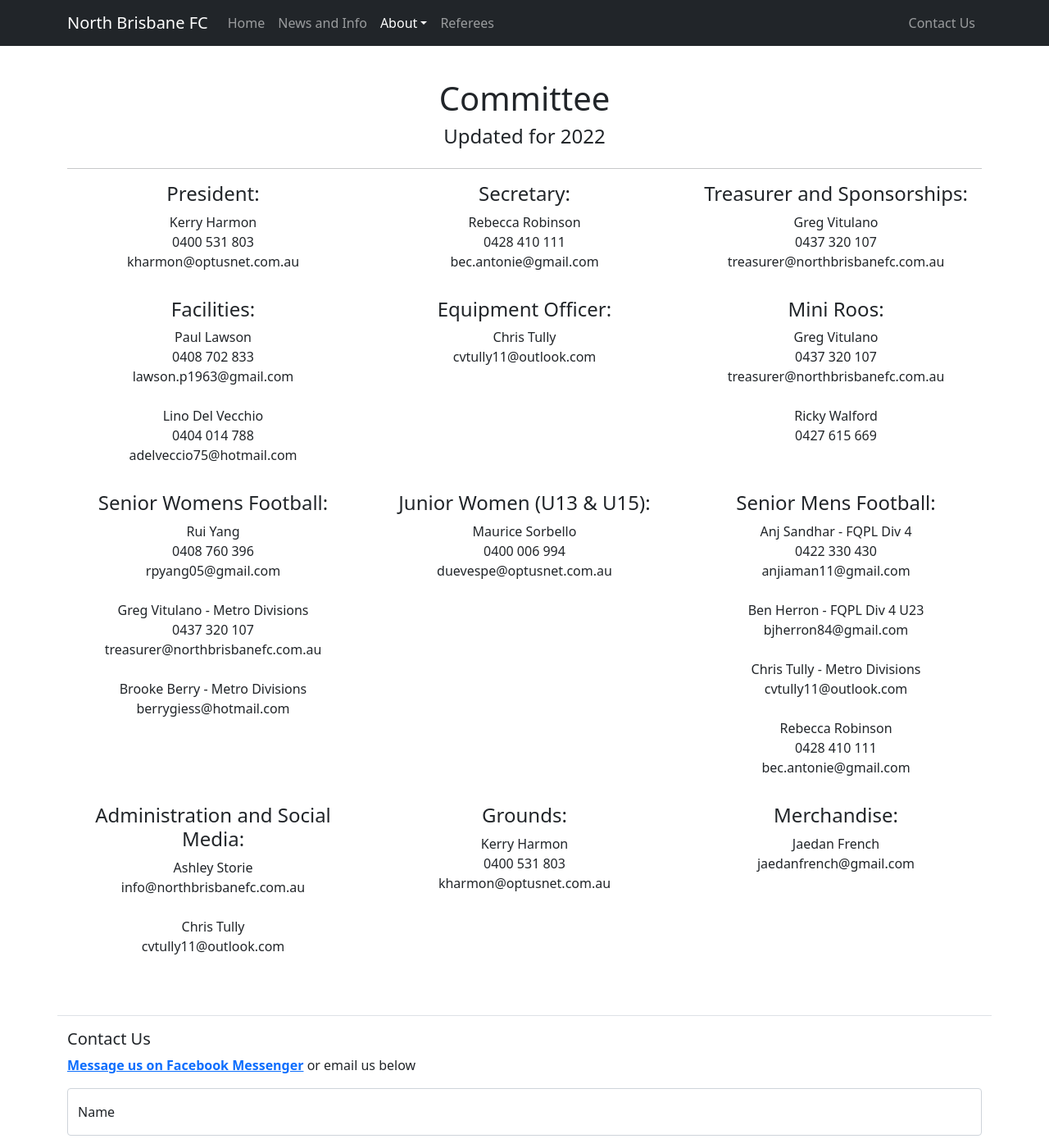
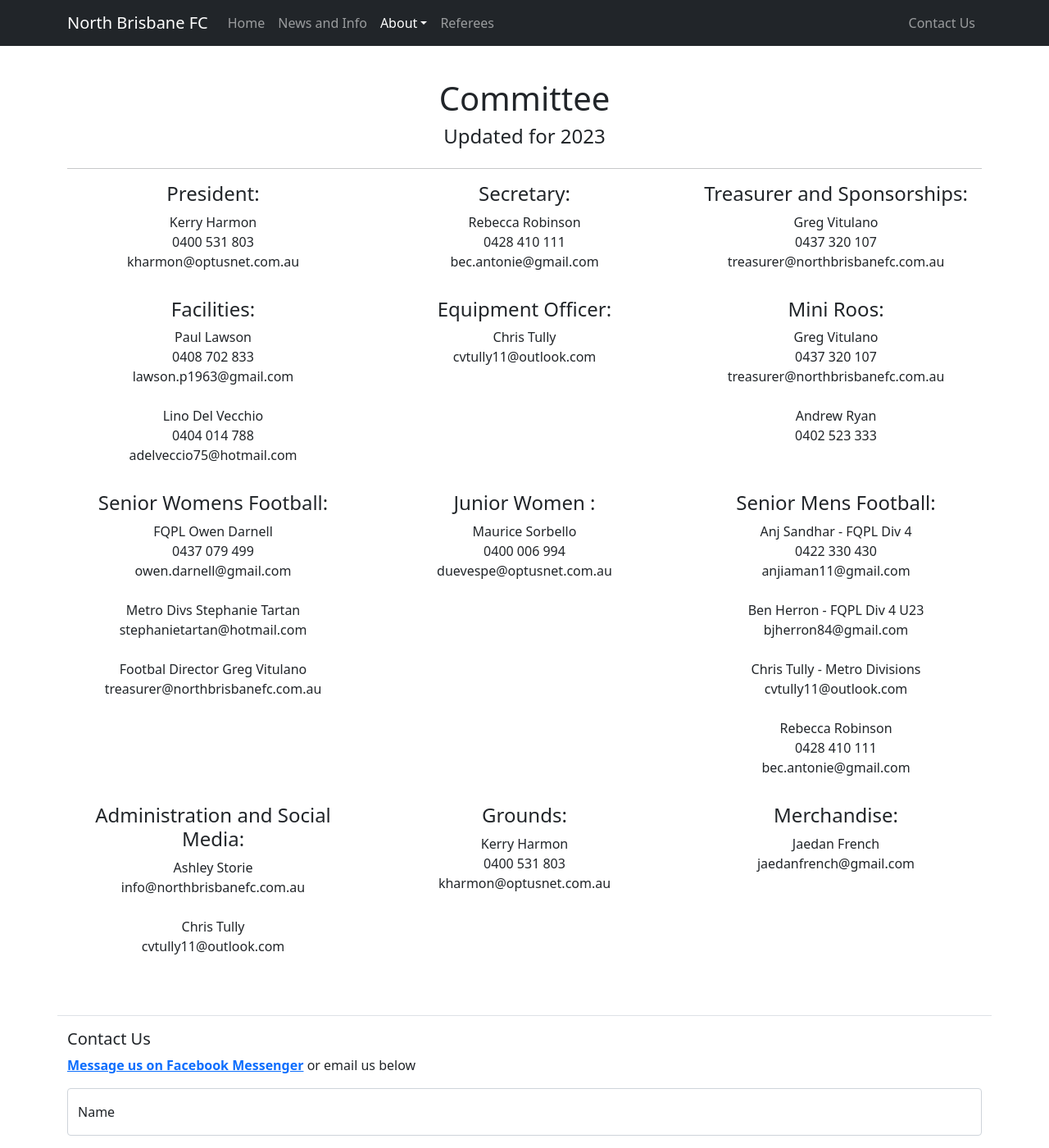
Before and after one commit to technicalnbfc/technicalnbfc.github.io, a Jekyll site: the page built from about/committee.html, in a window 1280 px wide and 1400 px high. Shown: the whole window at 82% size. Built offline with Jekyll 4.4.1, drawn with Linux system fonts in a browser that asks for light colours; nearby versions of some CDN libraries; some of the changed text lies outside the part shown.

Commit message:
initial 2023 updates

```diff
--- a/_includes/footer.html
+++ b/_includes/footer.html
@@ -4,7 +4,7 @@
   <div class="row">
     <div class="text-center col">
       <h4>North Brisbane FC</h4>
-      <p class="small">Copyright © 2022 · All Rights Reserved · <a href="index.html">Back to Top</a></p>
+      <p class="small">Copyright © 2023 · All Rights Reserved · <a href="index.html">Back to Top</a></p>
     </div>
   </div>
   </div>
--- a/about/committee.html
+++ b/about/committee.html
@@ -2,35 +2,36 @@
 layout: about
 title: Committee
 ---
+
 <div class="container text-center">
   <div class="row">
     <div class="col">
       <h1 class="text-center">{{ page.title }}</h1>
-      <h4 class="text-center">Updated for 2022</h4>
+      <h4 class="text-center">Updated for 2023</h4>
     </div>
   </div>
-  <hr>
+  <hr />
   <div class="row align-items-start">
     <div class="col-sm">
       <h4>President:</h4>
       <p class="mb-0">Kerry Harmon</p>
       <p class="mb-0">0400 531 803</p>
       <p class="mb-0">kharmon@optusnet.com.au</p>
-      <br>
+      <br />
     </div>
     <div class="col-sm">
       <h4>Secretary:</h4>
       <p class="mb-0">Rebecca Robinson</p>
       <p class="mb-0">0428 410 111</p>
       <p class="mb-0">bec.antonie@gmail.com</p>
-      <br>
+      <br />
     </div>
     <div class="col-sm">
       <h4>Treasurer and Sponsorships:</h4>
       <p class="mb-0">Greg Vitulano</p>
       <p class="mb-0">0437 320 107</p>
       <p class="mb-0">treasurer@northbrisbanefc.com.au</p>
-      <br>
+      <br />
     </div>
   </div>
 
@@ -40,68 +41,68 @@ title: Committee
       <p class="mb-0">Paul Lawson</p>
       <p class="mb-0">0408 702 833</p>
       <p class="mb-0">lawson.p1963@gmail.com</p>
-      <br>
+      <br />
       <p class="mb-0">Lino Del Vecchio</p>
       <p class="mb-0">0404 014 788</p>
       <p class="mb-0">adelveccio75@hotmail.com</p>
-      <br>
+      <br />
     </div>
     <div class="col-sm">
       <h4>Equipment Officer:</h4>
       <p class="mb-0">Chris Tully</p>
       <p class="mb-0">cvtully11@outlook.com</p>
-      <br>
+      <br />
     </div>
     <div class="col-sm">
       <h4>Mini Roos:</h4>
       <p class="mb-0">Greg Vitulano</p>
       <p class="mb-0">0437 320 107</p>
       <p class="mb-0">treasurer@northbrisbanefc.com.au</p>
-      <br>
-      <p class="mb-0">Ricky Walford</p>
-      <p class="mb-0">0427 615 669</p>
-      <br>
+      <br />
+      <p class="mb-0">Andrew Ryan</p>
+      <p class="mb-0">0402 523 333</p>
+      <br />
     </div>
   </div>
 
   <div class="row align-items-start clearfix pt-2">
     <div class="col-sm">
       <h4>Senior Womens Football:</h4>
-      <p class="mb-0">Rui Yang</p>
-      <p class="mb-0">0408 760 396</p>
-      <p class="mb-0">rpyang05@gmail.com</p>
-      <br>
-      <p class="mb-0">Greg Vitulano - Metro Divisions</p>
-      <p class="mb-0">0437 320 107</p>
+      <p class="mb-0">FQPL Owen Darnell</p>
+      <p class="mb-0">0437 079 499</p>
+      <p class="mb-0">owen.darnell@gmail.com</p>
+      <br />
+      <p class="mb-0">Metro Divs Stephanie Tartan</p>
+      <p class="mb-0"></p>
+      <p class="mb-0">stephanietartan@hotmail.com</p>
+      <br />
+      <p class="mb-0">Footbal Director Greg Vitulano</p>
       <p class="mb-0">treasurer@northbrisbanefc.com.au</p>
-      <br>
-      <p class="mb-0">Brooke Berry - Metro Divisions</p>
-      <p class="mb-0">berrygiess@hotmail.com</p>
-      <br>
+      <br />
     </div>
     <div class="col-sm">
-      <h4>Junior Women (U13 & U15):</h4>
+      <h4>Junior Women :</h4>
       <p class="mb-0">Maurice Sorbello</p>
       <p class="mb-0">0400 006 994</p>
       <p class="mb-0">duevespe@optusnet.com.au</p>
-      <br>
+      <br />
     </div>
     <div class="col-sm">
       <h4>Senior Mens Football:</h4>
       <p class="mb-0">Anj Sandhar - FQPL Div 4</p>
       <p class="mb-0">0422 330 430</p>
       <p class="mb-0">anjiaman11@gmail.com</p>
-      <br>
+      <br />
       <p class="mb-0">Ben Herron - FQPL Div 4 U23</p>
       <p class="mb-0">bjherron84@gmail.com</p>
-      <br>
+      <br />
       <p class="mb-0">Chris Tully - Metro Divisions</p>
       <p class="mb-0">cvtully11@outlook.com</p>
-      <br>
+      <br />
       <p class="mb-0">Rebecca Robinson</p>
       <p class="mb-0">0428 410 111</p>
       <p class="mb-0">bec.antonie@gmail.com</p>
-      <br>
+      <br />
     </div>
   </div>
 
@@ -111,23 +112,23 @@ title: Committee
       <h4>Administration and Social Media:</h4>
       <p class="mb-0">Ashley Storie</p>
       <p class="mb-0">info@northbrisbanefc.com.au</p>
-      <br>
+      <br />
       <p class="mb-0">Chris Tully</p>
       <p class="mb-0">cvtully11@outlook.com</p>
-      <br>
+      <br />
     </div>
     <div class="col-sm">
       <h4>Grounds:</h4>
       <p class="mb-0">Kerry Harmon</p>
       <p class="mb-0">0400 531 803</p>
       <p class="mb-0">kharmon@optusnet.com.au</p>
-      <br>
+      <br />
     </div>
     <div class="col-sm">
       <h4>Merchandise:</h4>
       <p class="mb-0">Jaedan French</p>
       <p class="mb-0">jaedanfrench@gmail.com</p>
-      <br>
+      <br />
     </div>
   </div>
 </div>
```
Also changed, not shown: Gemfile (+7 -3 lines), about/history.md (+3 -4 lines), blog/_posts/2023-01-02-2023-registration.md (added, +79 -0 lines), blog/_posts/2023-01-03-2023-junior-womens-teams.md (added, +24 -0 lines), blog/_posts/2023-01-03-2023-senior-mens-teams.md (added, +28 -0 lines), blog/_posts/2023-01-03-2023-senior-womens-teams.md (added, +20 -0 lines), Gemfile.lock.
